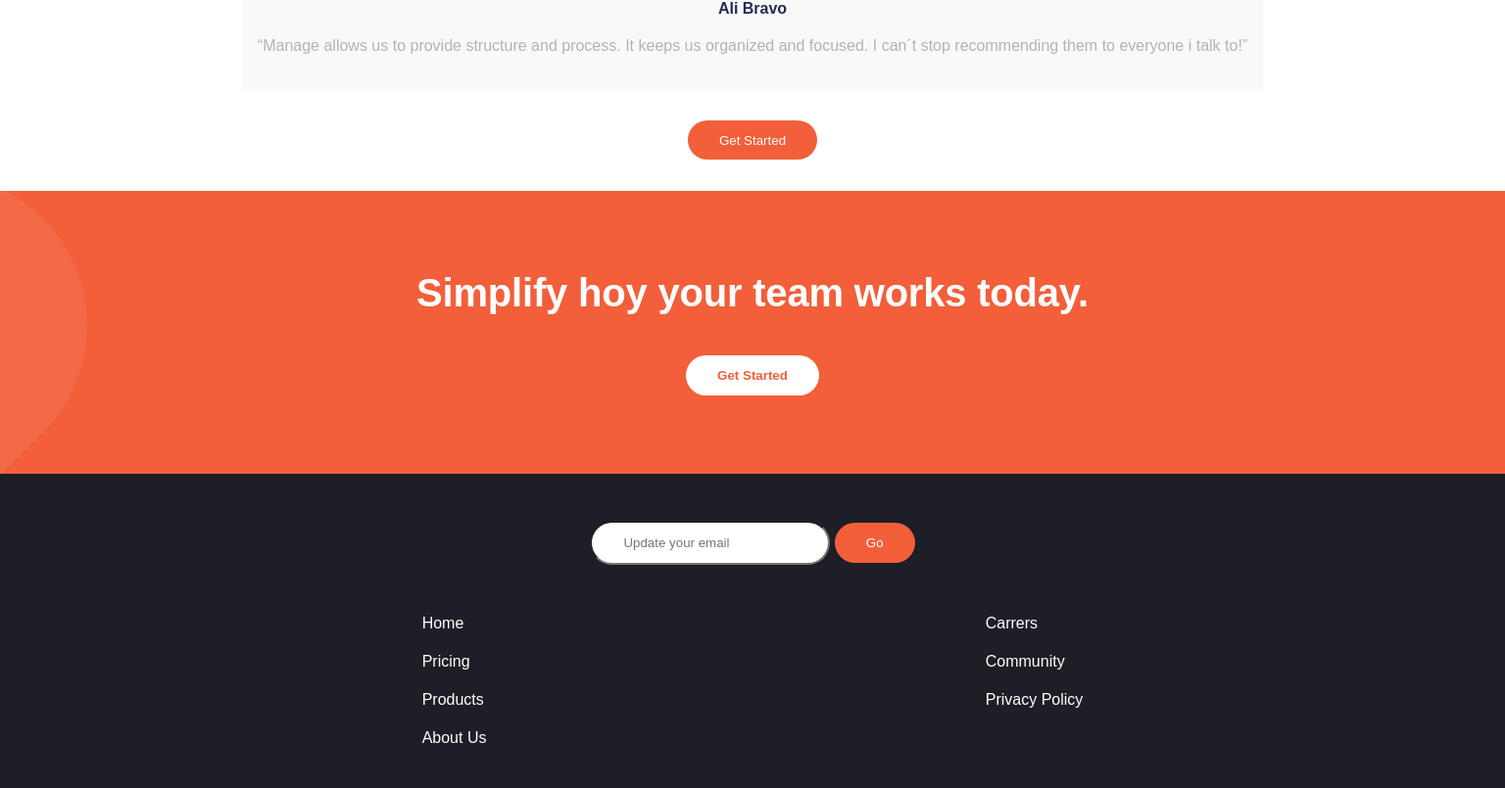
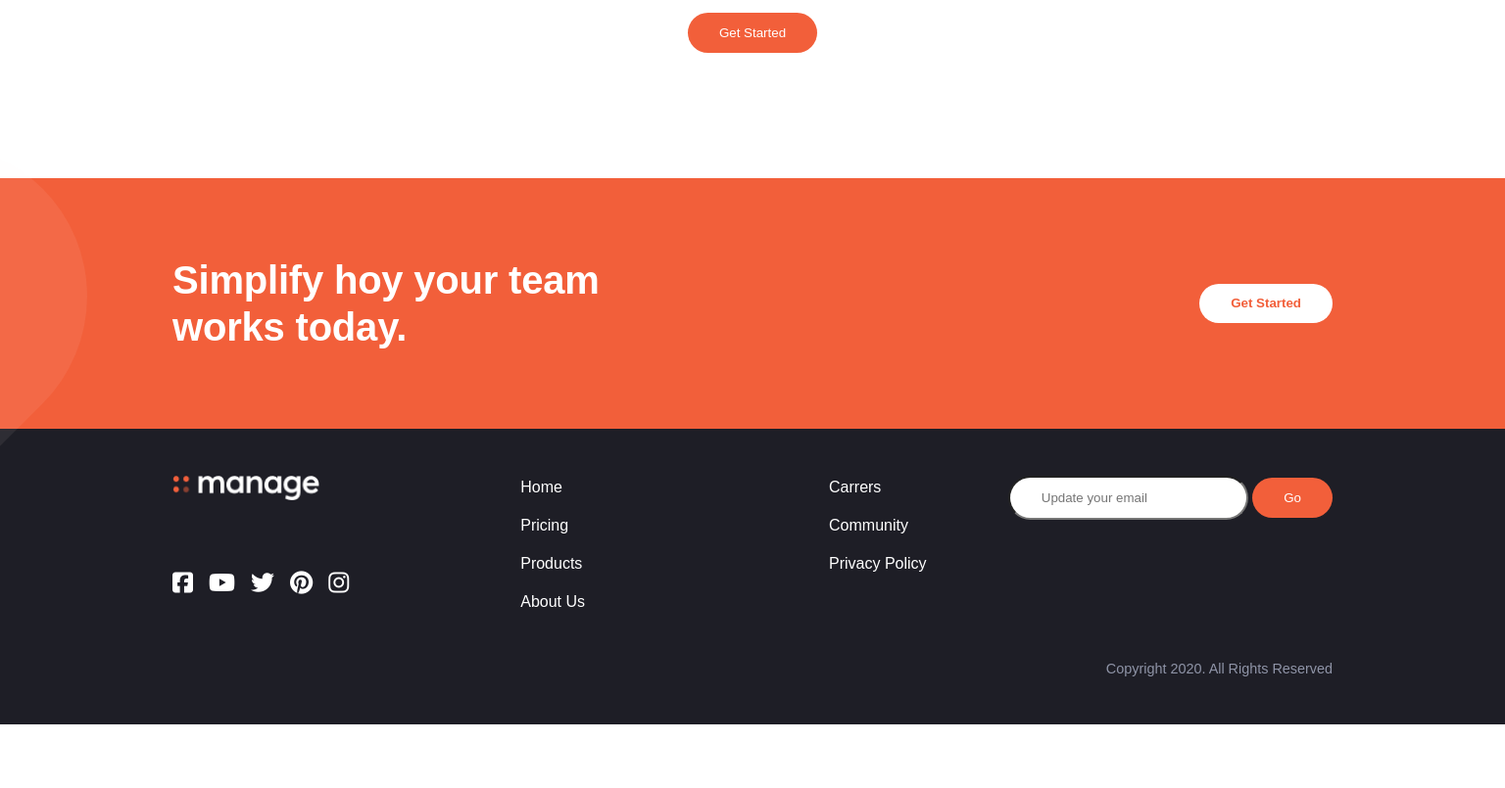
Before and after one commit to PabloValles/front-end-parcial-1-dh, a plain HTML site: page index.html in a window 1536 px wide. Shown: the part 1739-2544 px from the top of the page at 98% size. After the commit the page ends 2479 px from the top, so only its background shows below. Drawn offline with Linux system fonts and the light colour scheme.

Commit message:
finalizado desktop view

```diff
--- a/assets/css/modules/_footer.scss
+++ b/assets/css/modules/_footer.scss
@@ -66,3 +66,59 @@ footer{
 	}
 
 }
+
+@media (min-width: 1430px){
+	footer{
+
+		.container{
+			flex-direction: row;
+			justify-content: space-between;
+			flex-wrap: wrap;
+
+			.footer-links{
+				flex: 0 0 35%;
+
+				display: flex;
+				justify-content: space-between;
+
+				ul li{
+					margin: 0 0 1rem 0;
+				}
+
+			}
+			.footer-copy{
+				flex: 0 0 100%;
+				order: 2;
+				text-align: right;
+			}
+
+			.footer-logo{
+				order: -1;
+				text-align: center;
+				display: flex;
+				flex-direction: column;
+				justify-content: space-between;
+				flex: 0 0 25%;
+
+				img{
+					width: 150px;
+				}
+				&__social{
+					order:1;
+					justify-content: flex-start;
+					gap: 1rem;
+
+					li{
+						font-size: 1.5rem;
+					}
+				}
+
+			}
+			.footer-form{
+				order: 1;
+				flex: 0 0 30%;
+				text-align: right;
+			}
+		}
+	}
+}
--- a/assets/css/modules/_header.scss
+++ b/assets/css/modules/_header.scss
@@ -90,6 +90,7 @@ header{
 		}
 
 		section.hero{
+			padding: 2rem 0 0 0;
 			.container{
 				flex-direction: row;
 				justify-content: space-between;
--- a/assets/css/modules/_main.scss
+++ b/assets/css/modules/_main.scss
@@ -143,44 +143,40 @@ main{
 	main{
 		section.manage{
 			margin-top: 1.5rem;
-			padding: 1rem 0;
+			padding: 3rem 0;
 
 			.container{
 				display: flex;
 				justify-content: space-between;
-				gap: 3rem;
 			}
 
 			.manage__title{
 				text-align: left;
+				flex: 0 0 40%;
+				padding-right: 6rem;
 
 				h2{
-					color: $color-blue;
 					font-size: 2.2rem;
-					font-weight: 700;
 					line-height: 41px;
 					letter-spacing: 0em;
 					padding: 0;
 				}
 				p{
 					margin: 1.5rem 0;
-					color: $color-azul-grisaceo-oscuro;
-					font-weight: 500;
-					font-size: 1rem;
-					line-height: 171.1%;
+					padding-right: 2.5rem;
 				}
 			}
 			.manage__list{
+				flex: 0 0 50%;
 				.manage__list-item{
 					padding: 1rem;
-					display: flex;
-					align-items: center;
-					gap: .5rem;
-					flex-wrap: wrap;
+					gap: 1.5rem;
+
 
 					button{
-						width: 20%;
-						padding: .7rem 1rem;
+						width: 12%;
+						padding: .8rem 1rem;
+						font-weight: 700;
 					}
 
 					p.item-title{
@@ -197,11 +193,31 @@ main{
 						line-height: 26px;
 						letter-spacing: -0.01em;
 						color: $color-azul-grisaceo-oscuro;
-						margin-left: 4.5rem;
+						margin-left: 5.2rem;
+						padding-right: 2.5rem;
 					}
 				}
 
 			}
 		}
+		section.testimonials{
+			padding: 3rem 0 6rem 0;
+			.testimonials__carousel{
+				flex-direction: row;
+			}
+		}
+		section.call{
+			.container{
+				display: flex;
+				justify-content: space-between;
+				align-items: center;
+
+				h2{
+					margin: 0;
+					flex: 0 0 40%;
+					text-align: left;
+				}
+			}
+		}
 	}
 }
--- a/index.html
+++ b/index.html
@@ -5,7 +5,10 @@
     <meta http-equiv="X-UA-Compatible" content="IE=edge" />
     <meta name="viewport" content="width=device-width, initial-scale=1.0" />
     <title>Parcial DH</title>
-    <script src="https://kit.fontawesome.com/c15f1f5103.js" crossorigin="anonymous"></script>
+    <script
+      src="https://kit.fontawesome.com/c15f1f5103.js"
+      crossorigin="anonymous"
+    ></script>
     <link rel="stylesheet" href="assets/css/styles.css" />
   </head>
   <body>
@@ -41,8 +44,8 @@
           <div class="hero__content">
             <h1>Bring everyone together to build better products</h1>
             <p>
-              Manage makes it simple for software teams
-              to plan day-to-day tasks while keeping the large team goals in view
+              Manage makes it simple for software teams to plan day-to-day tasks
+              while keeping the large team goals in view
             </p>
             <button class="btn-orange">Get started</button>
           </div>
@@ -55,24 +58,39 @@
           <div class="manage__title">
             <h2>What's different about Manage?</h2>
             <p>
-              Manage provides all the functionality your teas needs, without the complexity. Our software is tailor-made for modern digital product teams
+              Manage provides all the functionality your teas needs, without the
+              complexity. Our software is tailor-made for modern digital product
+              teams
             </p>
           </div>
           <div class="manage__list">
             <div class="manage__list-item">
               <button class="btn-orange">01</button>
               <p class="item-title">Track company-wide progress</p>
-              <p class="item-desc">See how your day-to-day tasks fit into the wider vision. Go from tracking progress at the milestone level all the way done to the smallest of details. Never lose sight of the bigger picture again.</p>
+              <p class="item-desc">
+                See how your day-to-day tasks fit into the wider vision. Go from
+                tracking progress at the milestone level all the way done to the
+                smallest of details. Never lose sight of the bigger picture
+                again.
+              </p>
             </div>
             <div class="manage__list-item">
               <button class="btn-orange">02</button>
               <p class="item-title">Advance built-in reports</p>
-              <p class="item-desc">Set internal delivery estimates and track progress toward company goals. Our customisable dashboard helps you build out the reports you need to keep key stakeholders informed.</p>
+              <p class="item-desc">
+                Set internal delivery estimates and track progress toward
+                company goals. Our customisable dashboard helps you build out
+                the reports you need to keep key stakeholders informed.
+              </p>
             </div>
             <div class="manage__list-item">
               <button class="btn-orange">03</button>
               <p class="item-title">Everything you need in one place</p>
-              <p class="item-desc">Stop jumping from one service to another to communicate, store files, track tasks and share documents. Manage offers an all-in-one team productivity solution.</p>
+              <p class="item-desc">
+                Stop jumping from one service to another to communicate, store
+                files, track tasks and share documents. Manage offers an
+                all-in-one team productivity solution.
+              </p>
             </div>
           </div>
         </div>
@@ -92,7 +110,9 @@
               />
               <p class="card-name">Ali Bravo</p>
               <p class="card-desc">
-                “We have been able to cancel so many other subscriptions since using manage. There ir no more cross-channel confusion and everyone is much more focused.”
+                “We have been able to cancel so many other subscriptions since
+                using manage. There ir no more cross-channel confusion and
+                everyone is much more focused.”
               </p>
             </div>
             <div class="testimonials__carousel-item">
@@ -103,7 +123,9 @@
               />
               <p class="card-name">Ali Bravo</p>
               <p class="card-desc">
-                “Manage has supercharged our team´s workflow. The ability to maintain visibility on larger milestones at all times keeps everyone motivated.”
+                “Manage has supercharged our team´s workflow. The ability to
+                maintain visibility on larger milestones at all times keeps
+                everyone motivated.”
               </p>
             </div>
             <div class="testimonials__carousel-item">
@@ -114,7 +136,9 @@
               />
               <p class="card-name">Ali Bravo</p>
               <p class="card-desc">
-                “Manage allows us to provide structure and process. It keeps us organized and focused. I can´t stop recommending them to everyone i talk to!”
+                “Manage allows us to provide structure and process. It keeps us
+                organized and focused. I can´t stop recommending them to
+                everyone i talk to!”
               </p>
             </div>
           </div>
@@ -124,7 +148,11 @@
       </section>
 
       <section class="call">
-        <img src="assets/images/bg-simplify-section-mobile.svg" alt="" class="shape-call">
+        <img
+          src="assets/images/bg-simplify-section-mobile.svg"
+          alt=""
+          class="shape-call"
+        />
         <div class="container">
           <h2>Simplify hoy your team works today.</h2>
           <button class="btn-white">Get started</button>
@@ -158,6 +186,7 @@
             <li>Privacy Policy</li>
           </ul>
         </div>
+
         <div class="footer-logo">
           <ul class="footer-logo__social">
             <li><i class="fa fa-facebook-square" aria-hidden="true"></i></li>
@@ -171,8 +200,8 @@
             src="assets/images/LogoWhite.png"
             alt=""
           />
+        </div>
 
-        </div>
         <div class="footer-copy">
           <p>Copyright 2020. All Rights Reserved</p>
         </div>
```
Also changed, not shown: assets/css/styles.css, 1 other file.
